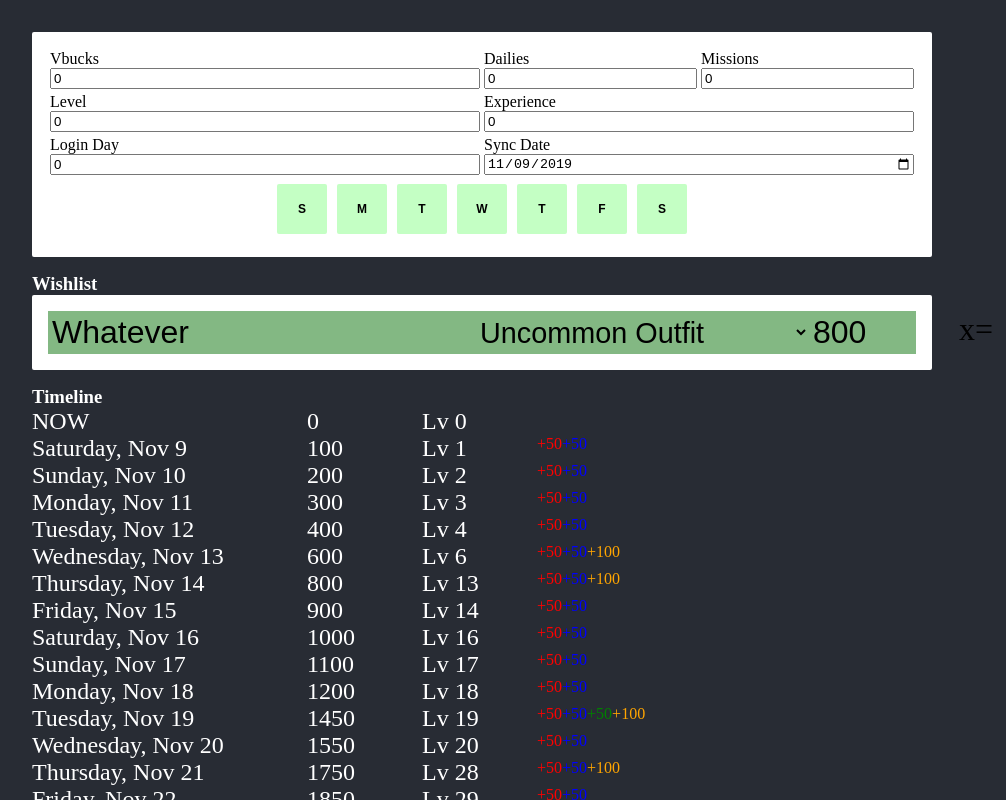
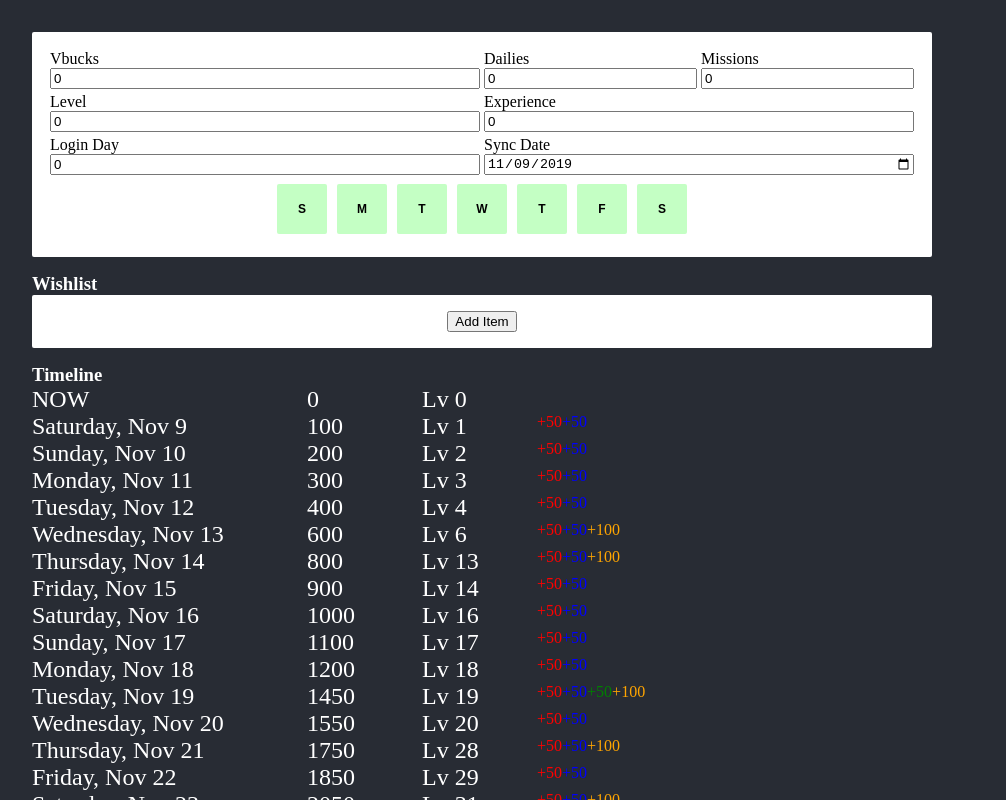
Before and after one commit to pirica/Forttomo, a React (Create React App) app: page / in a window 1280 px wide. Shown: the top 800 px of the page, without its empty margins (158-1164 px from the left). Built offline with nearby package versions, Linux system fonts and the light colour scheme.

Commit message:
Implemented adding and removing wishlist items

```diff
--- /dev/null
+++ b/src/Components/WishlistView/WantedItem.js
@@ -0,0 +1,9 @@
+class WantedItem {
+    constructor(name, category, price) {
+        this.name = name;
+        this.category = category;
+        this.price = price;
+    }
+}
+
+export default WantedItem;
--- a/src/Components/WishlistView/WishlistItem.js
+++ b/src/Components/WishlistView/WishlistItem.js
@@ -1,10 +1,16 @@
-import React, { useEffect } from 'react';
+import React, { useState, useEffect } from 'react';
 
+import WantedItem from './WantedItem';
 import ItemPrices from './../../data/ItemPrices';
 
-function WishlistItem({ name, category, price }) {
+function WishlistItem(props) {
+    const [name, setName] = useState(props.name || 'ITEM NAME');
+    const [category, setCategory] = useState(
+        props.category || 'Uncommon Outfit'
+    );
+    const [price, setPrice] = useState(props.price || '0');
+
     const itemRef = React.createRef();
-    const priceRef = React.createRef();
 
     const setBackground = className => {
         // All contrails and music packs are rare only
@@ -16,14 +22,24 @@
         itemRef.current.classList.add(className);
     };
 
-    const setDefaultPrice = newCategory => {
-        let price = 0;
+    const setDefaultPrice = category => {
+        let defaultPrice = 0;
+        category = category.toLowerCase();
 
         for (const item of ItemPrices) {
-            if (item.category === newCategory) price = item.cost;
+            if (item.category === category) defaultPrice = item.cost;
         }
 
-        priceRef.current.value = price;
+        setPrice(defaultPrice);
+    };
+
+    const updateItem = (name, category, price) => {
+        const updatedItem = new WantedItem(name, category, price);
+
+        props.onChange(props.position, updatedItem);
+        setName(name);
+        setCategory(category);
+        setPrice(price);
     };
 
     const updateItemProperties = e => {
@@ -45,9 +61,16 @@
             <input
                 type='text'
                 className='wishlist_input item_name_input'
-                defaultValue={name}
+                defaultValue={props.name}
+                onChange={e => updateItem(e.target.value, category, price)}
             />
-            <select onChange={updateItemProperties}>
+            <select
+                value={props.category}
+                onChange={e => {
+                    updateItemProperties(e);
+                    updateItem(name, e.target.value, price);
+                }}
+            >
                 <optgroup label='Outfit'>
                     <option>Uncommon Outfit</option>
                     <option>Rare Outfit</option>
@@ -88,11 +111,16 @@
             </select>
             <input
                 type='text'
-                ref={priceRef}
                 className='wishlist_input item_cost_input'
-                defaultValue={price}
+                value={price}
+                onChange={e => updateItem(name, category, e.target.value)}
             />
-            <div className='wishlist_delete'>x</div>
+            <div
+                className='wishlist_delete'
+                onClick={() => props.removeItem(props.position)}
+            >
+                x
+            </div>
             <div className='wishlist_handler'>=</div>
         </div>
     );
--- a/src/Components/WishlistView/WishlistView.js
+++ b/src/Components/WishlistView/WishlistView.js
@@ -1,17 +1,58 @@
-import React from 'react';
+import React, { useState, useEffect } from 'react';
+import WishlistItem from './WishlistItem';
+import WantedItem from './WantedItem';
+
 import './WishlistView.scss';
-import WishlistItem from './WishlistItem';
 
 function WishlistView() {
+    const storedWishlist = JSON.parse(localStorage.getItem('wishlist'));
+    const [wishlist, setWishlist] = useState(storedWishlist || []);
+
+    const addNewItem = () => {
+        setWishlist([
+            ...wishlist,
+            new WantedItem('TEXT', 'Uncommon Outfit', '800')
+        ]);
+    };
+
+    const removeItem = position => {
+        const updatedWishlist = [...wishlist];
+        updatedWishlist.splice(position, 1);
+
+        setWishlist(updatedWishlist);
+    };
+
+    const updateItem = (position, item) => {
+        const updatedWishlist = [...wishlist];
+        updatedWishlist[position] = item;
+
+        setWishlist(updatedWishlist);
+    };
+
+    useEffect(() => {
+        const wishlistString = JSON.stringify(wishlist);
+
+        localStorage.setItem('wishlist', wishlistString);
+    }, [wishlist]);
+
     return (
         <div className='section'>
             <h3>Wishlist</h3>
             <div className='timeline_view card'>
-                <WishlistItem
-                    name='Whatever'
-                    category='uncommon outfit'
-                    price='1500'
-                />
+                {wishlist.map((item, index) => {
+                    return (
+                        <WishlistItem
+                            key={`${index}`}
+                            position={index}
+                            name={item.name}
+                            category={item.category}
+                            price={item.price}
+                            removeItem={removeItem}
+                            onChange={updateItem}
+                        />
+                    );
+                })}
+                <button onClick={addNewItem}>Add Item</button>
             </div>
         </div>
     );
```
